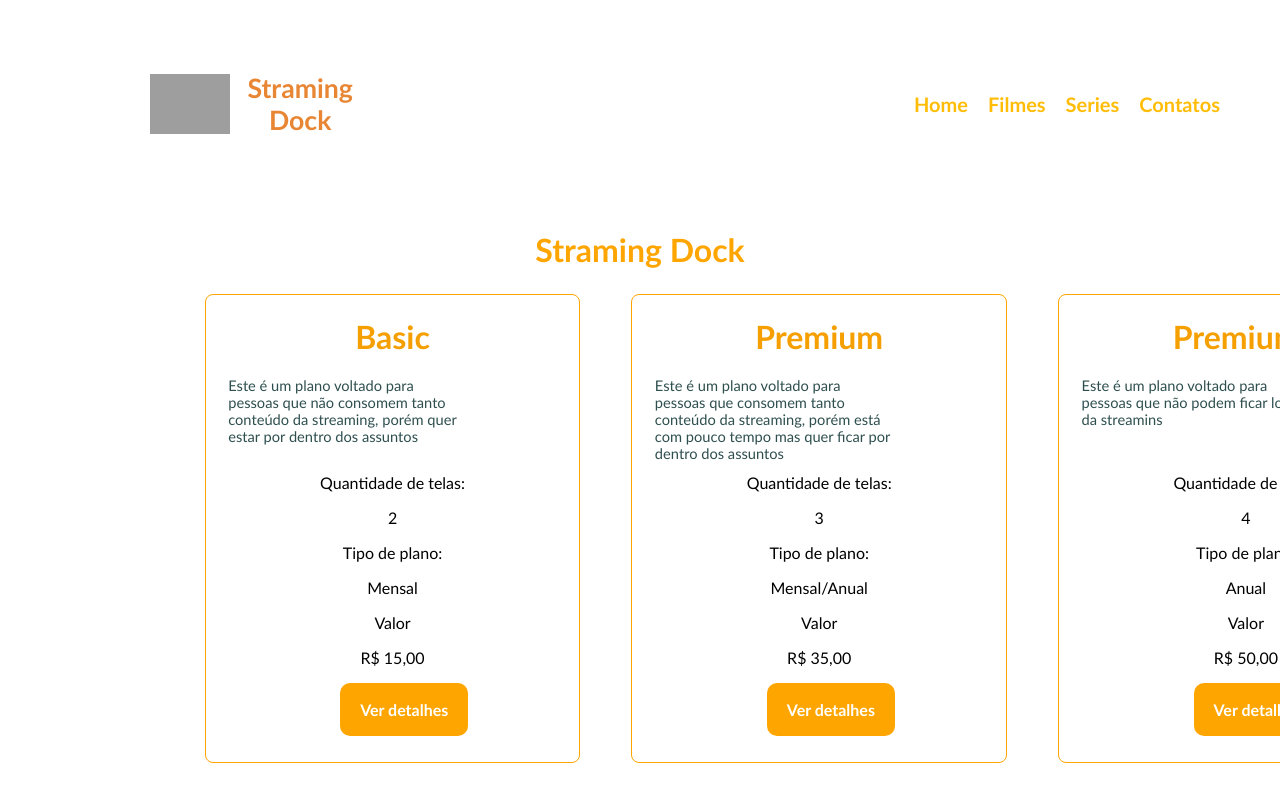
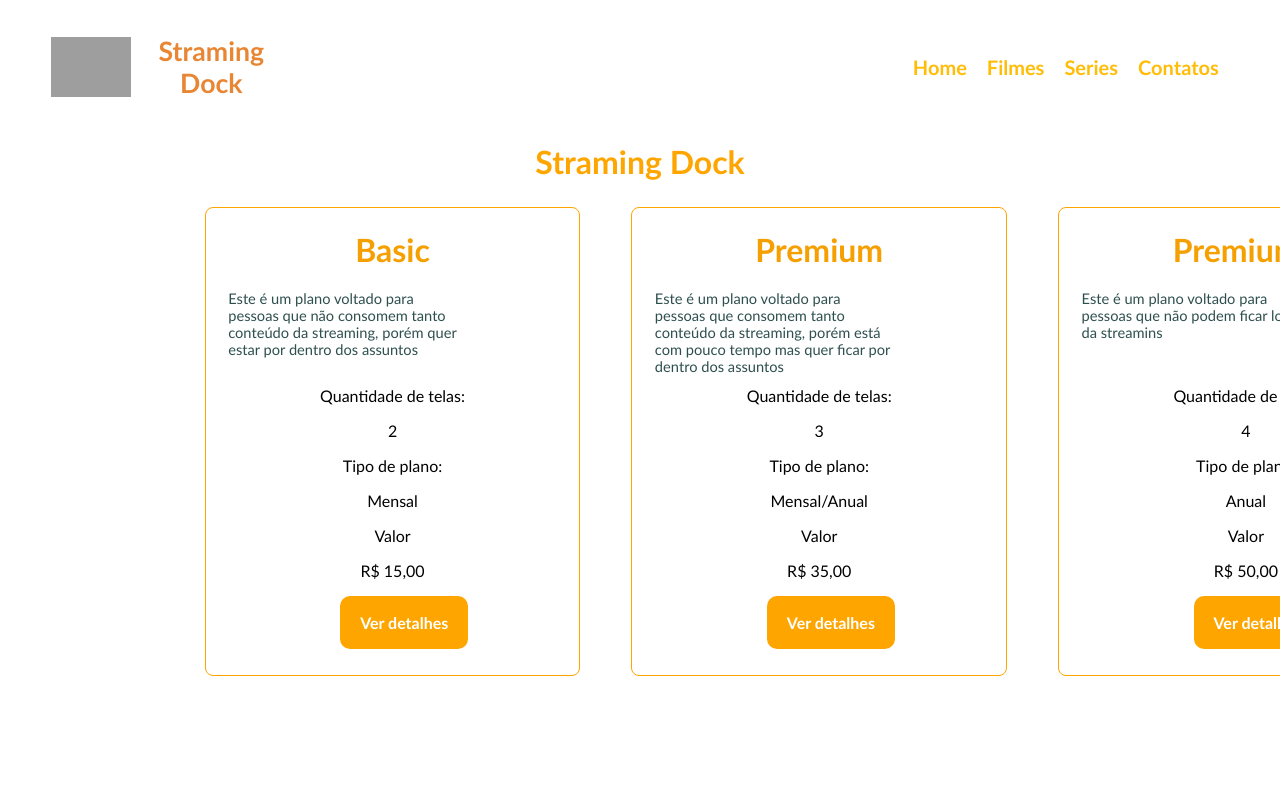
Before and after one commit to JonissonGomes/globotech-react, a React (Create React App) app in the folder streaming-academy/: page / in a window 1280 px wide. Shown: the top 800 px of the page. Built offline with nearby package versions, Linux system fonts and the light colour scheme; grey boxes are pictures that could not be loaded.

Commit message:
Ajustando espaçamento entre as bordas do menu

```diff
--- a/streaming-academy/src/components/Menu/index.css
+++ b/streaming-academy/src/components/Menu/index.css
@@ -3,7 +3,9 @@
 .container {
     display:flex;
     justify-content:space-between;
-    padding:50px 50px 50px 150px;
+    margin-top: 1%;
+    margin-left: 4%;
+    margin-right: 4%;
     align-items:center;
 }
 
```
